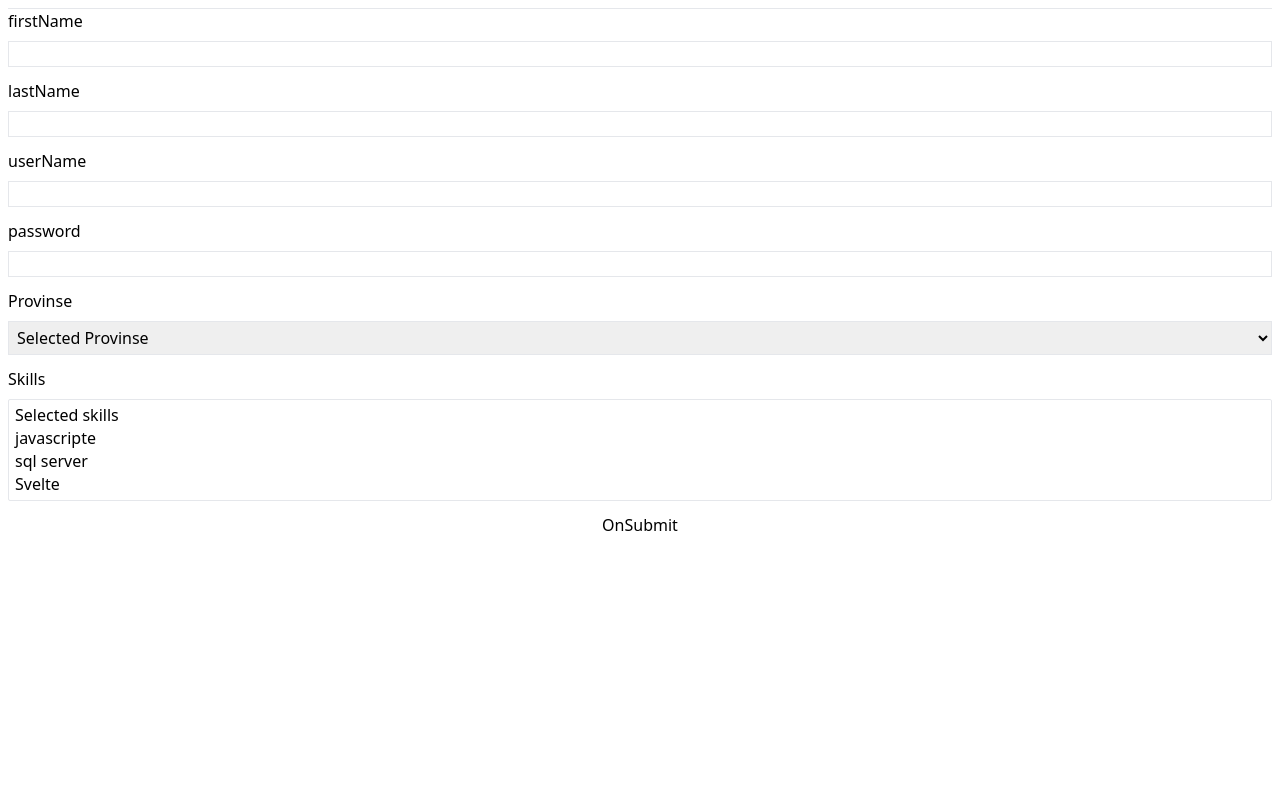
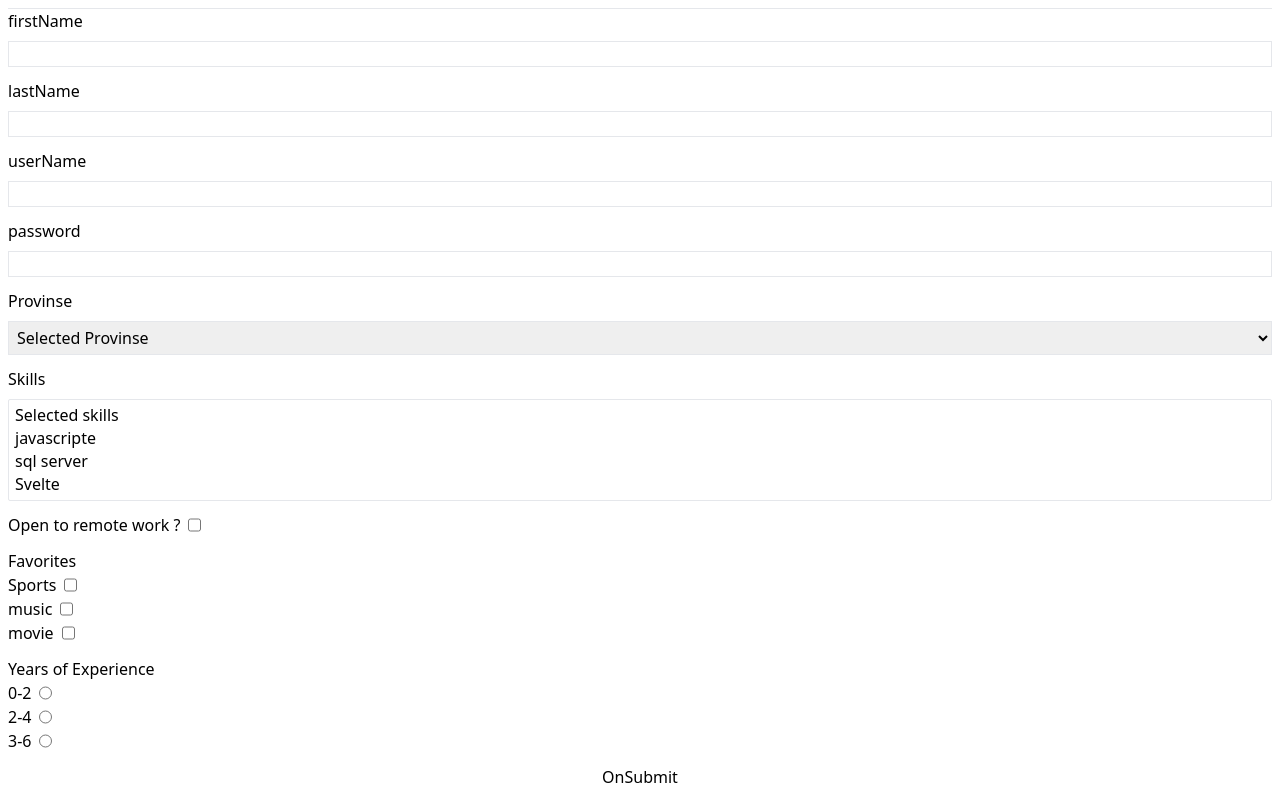
Before and after one commit to aeinmananni/svelte, a Svelte app: page / in a window 1280 px wide. Built offline with nearby package versions, Linux system fonts and the light colour scheme.

Commit message:
add radio and checkbox group

```diff
--- a/src/components/form-handeling/form-handeling.svelte
+++ b/src/components/form-handeling/form-handeling.svelte
@@ -7,11 +7,13 @@
         userName:"",
         password:"",
         provinse:"",
-        skills:[]
+        skills:[],
+        remoteWork:false,
+        favirites:[],
+        yearsOfExperience:""
     }
 
-    const handelSubmit = (e: Event) => {
-         e.preventDefault();
+    const handelSubmit = () => {
          console.log(formState)
     }
 </script>
@@ -19,23 +21,30 @@
 <main>
     <hr/>
 
- <form onsubmit={handelSubmit} class="flex flex-col gap-3">
+ <form on:submit|preventDefault={handelSubmit} class="flex flex-col gap-3">
     <div class="flex flex-col gap-2">
         <label for="firstName">firstName</label>
         <input bind:value={formState.firstName} type="text" id="firstName" class="border outline-none"/>
     </div>
+
     <div class="flex flex-col gap-2">
         <label for="lastName">lastName</label>
         <input bind:value={formState.lastName}  type="text" id="lastName" class="border outline-none"/>
     </div>
+
+
     <div class="flex flex-col gap-2">
         <label for="userName">userName</label>
         <input bind:value={formState.userName}  type="text" id="userName" class="border outline-none"/>
     </div>
+
+
     <div class="flex flex-col gap-2">
         <label for="password">password</label>
         <input bind:value={formState.password} type="text" id="password" class="border outline-none"/>
     </div>
+
+
     <div class="flex flex-col gap-2">
         <label for="provinse">Provinse</label>
         <select class="border p-1 outline-none" bind:value={formState.provinse} id="provinse">
@@ -45,6 +54,8 @@
             <option value="tehran">Tehran</option>
         </select>
     </div>
+
+
     <div class="flex flex-col gap-2">
         <label for="skills">Skills</label>
         <select class="border p-1 outline-none" bind:value={formState.skills} id="skills" multiple>
@@ -54,6 +65,49 @@
             <option value="Svelte">Svelte</option>
         </select>
     </div>
+
+
+    <div id="favorites" class="flex  gap-2 w-max">
+        <label for="remoteWork">Open to remote work ?</label>
+        <input bind:checked={formState.remoteWork} type="checkbox" id="remoteWork" class="border outline-none"/>
+    </div>
+
+
+
+    <div  class="flex flex-col">
+        <label for="favorites">Favorites</label>
+        <div class="flex  gap-2 w-max">
+            <label for="sports">Sports</label>
+            <input bind:group={formState.favirites} type="checkbox" value="sports" id="sports" class="border outline-none"/>
+        </div>
+        <div class="flex  gap-2 w-max">
+            <label for="music">music</label>
+            <input bind:group={formState.favirites} type="checkbox" id="music" value="music" class="border outline-none"/>
+        </div>
+        <div class="flex  gap-2 w-max">
+            <label for="movie">movie</label>
+            <input bind:group={formState.favirites} type="checkbox" id="movie" value="movie" class="border outline-none"/>
+        </div>
+     </div>
+
+
+
+    <div  class="flex flex-col">
+        <label for="favorites">Years of Experience</label>
+        <div class="flex  gap-2 w-max">
+            <label for="0-2">0-2</label>
+            <input bind:group={formState.yearsOfExperience} type="radio" value="0-2" id="0-2" class="border outline-none"/>
+        </div>
+        <div class="flex  gap-2 w-max">
+            <label for="2-4">2-4</label>
+            <input bind:group={formState.yearsOfExperience} type="radio" id="2-4" value="2-4" class="border outline-none"/>
+        </div>
+        <div class="flex  gap-2 w-max">
+            <label for="3-6">3-6</label>
+            <input bind:group={formState.yearsOfExperience} type="radio" id="3-6" value="3-6" class="border outline-none"/>
+        </div>
+     </div>
+
     <button type="submit">OnSubmit</button>
  </form>
 </main>
--- a/src/components/form-handeling/model.ts
+++ b/src/components/form-handeling/model.ts
@@ -4,5 +4,8 @@ export type FormTypes ={
      userName:string;
      password:string;
      provinse:string;
-     skills:string[]
+     skills:string[];
+     remoteWork?:boolean;
+     favirites?:string[];
+     yearsOfExperience:string
 }
```
